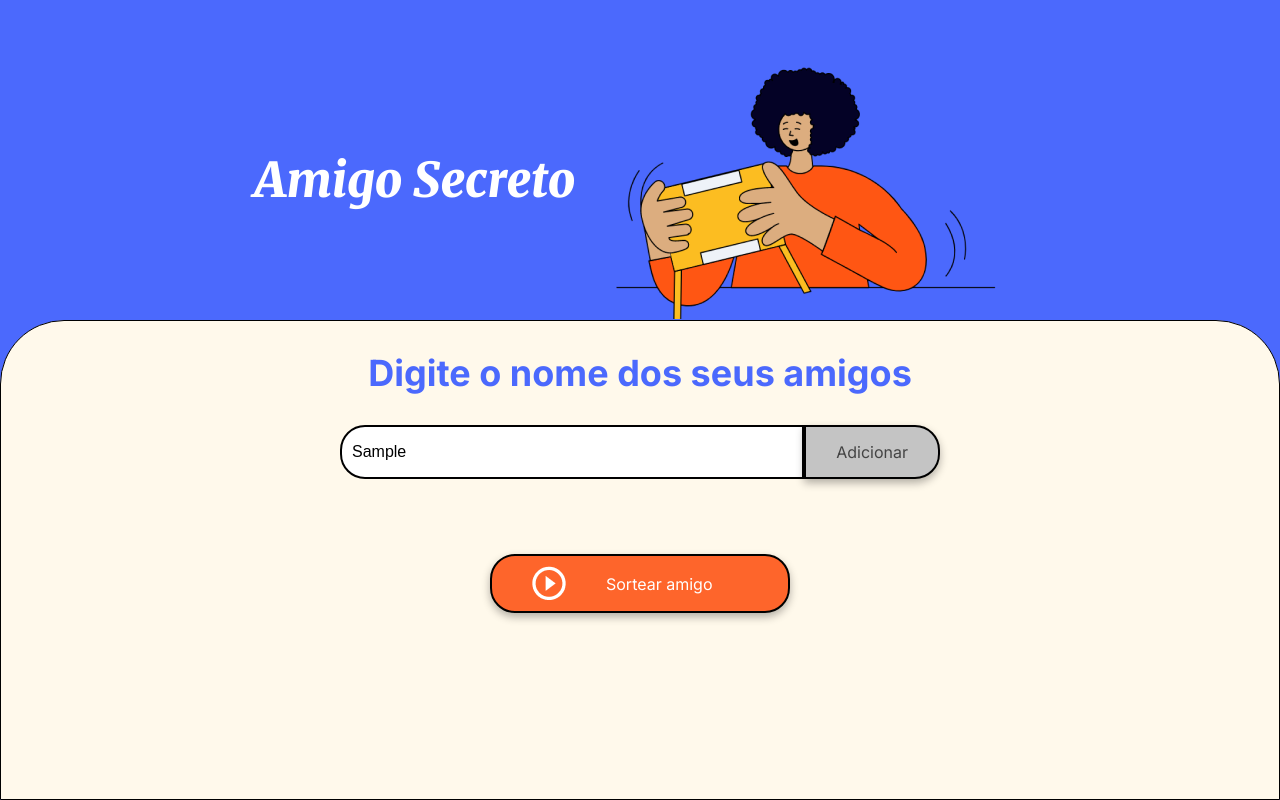
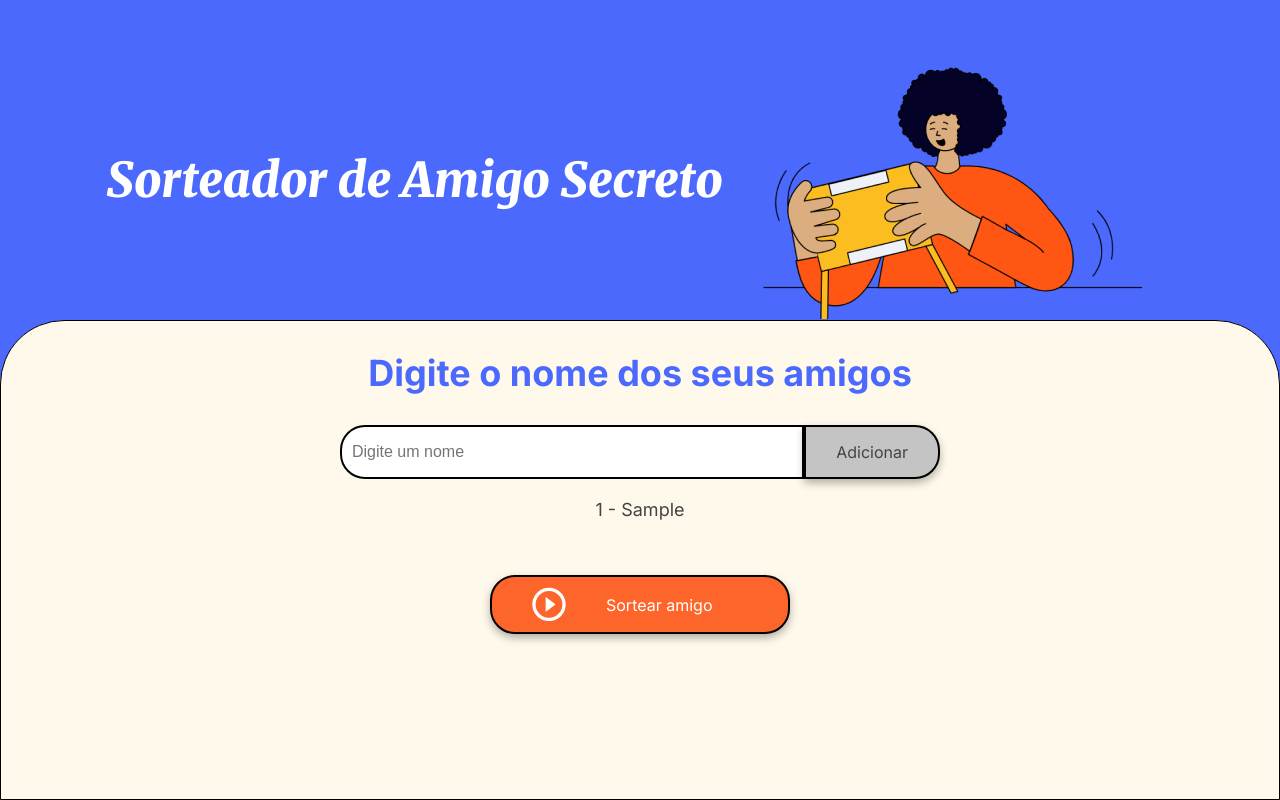
Before and after one commit to frneide/ALURA-challenge-amigo-secreto, a plain HTML site: page index.html in a window 1280 px wide. Both pictures are taken after typing "Sample" into the empty fields and a click on the button "Adicionar". Drawn offline with Linux system fonts and the light colour scheme.

Commit message:
funções - adicionar e exibir lista de adicionados
Capturar o valor do campo de entrada;
Validar a entrada; Limpar o campo de entrada.

```diff
--- a/app.js
+++ b/app.js
@@ -1 +1,27 @@
-//O principal objetivo deste desafio é fortalecer suas habilidades em lógica de programação. Aqui você deverá desenvolver a lógica para resolver o problema.
+let lista_de_amigos = [];
+
+function add_amigos() {
+    let amigos = document.querySelector('input').value;
+
+    if (amigos == '') {
+        alert('Por favor, digite um nome.');
+
+    } else {
+        lista_de_amigos.push(amigos);
+        document.querySelector('input').value = '';
+        exibir_amigos();
+    }
+}
+
+function exibir_amigos() {
+    let lista = document.getElementById('listaAmigos');
+    lista.innerHTML = '';
+
+    if (lista_de_amigos.length == 0) {
+        lista.innerHTML = '<p class="aviso">Nenhum amigo adicionado.</p>';
+    } else {
+        lista_de_amigos.forEach((amigo, index) => {
+            lista.innerHTML += `<li>${index + 1} - ${amigo}</li>`;
+        });
+    }
+}
--- a/index.html
+++ b/index.html
@@ -13,7 +13,7 @@
 <body>
     <main class="main-content">
         <header class="header-banner">
-            <h1 class="main-title">Amigo Secreto</h1>
+            <h1 class="main-title">Sorteador de Amigo Secreto</h1>
             <img src="assets/amigo-secreto.png" alt="Imagem representativa de amigo secreto">
         </header>
 
@@ -21,7 +21,7 @@
             <h2 class="section-title">Digite o nome dos seus amigos</h2>
             <div class="input-wrapper">
                 <input type="text" id="amigo" class="input-name" placeholder="Digite um nome">
-                <button class="button-add" onclick="adicionarAmigo()">Adicionar</button>
+                <button class="button-add" onclick="add_amigos()">Adicionar</button>
             </div>
 
             <ul id="listaAmigos" class="name-list" aria-labelledby="listaAmigos" role="list"></ul>
```
